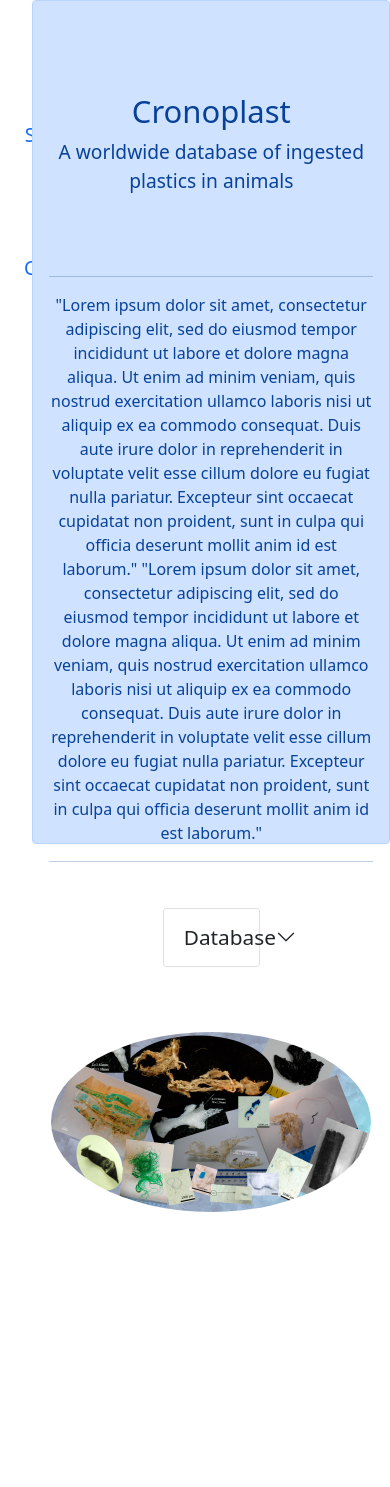
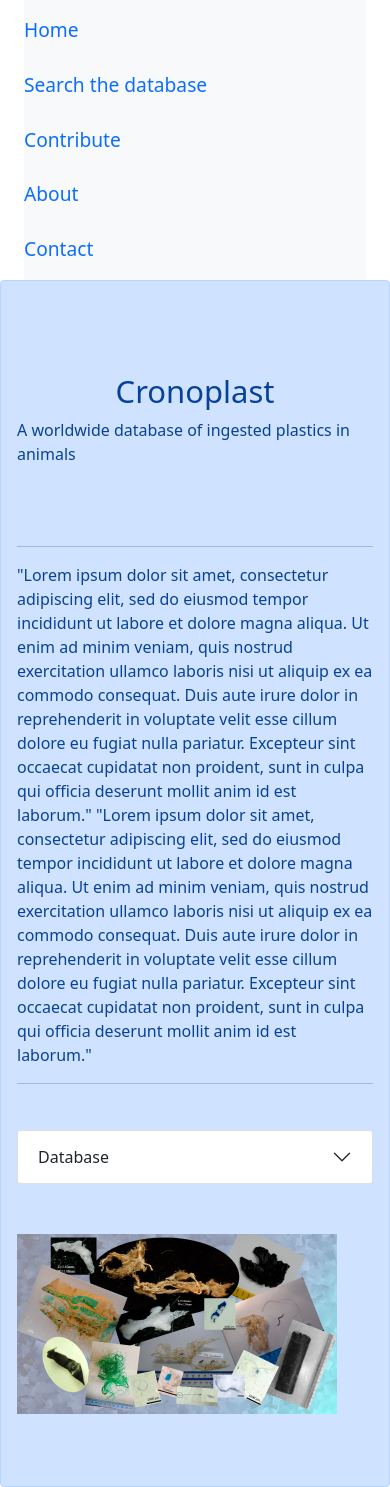
Before and after one commit to calmarti/trofiplast-frontend, a React (Create React App) app: page / in a window 390 px wide. Before the commit the page ends 1221 px from the top, so only its background shows below. Built offline with nearby package versions, Linux system fonts and the light colour scheme.

Commit message:
Home: mobile responsive (homeMain.css y layout.css

```diff
--- a/src/components/Home/Home.js
+++ b/src/components/Home/Home.js
@@ -10,7 +10,7 @@ export default function Home() {
   return (
     <Container fluid /* className="row-size" */>
       <Row>
-        <Col xs={1} className="px-0" >
+        <Col md={1} className="px-0" >
           <Sidebar />
         </Col>
         <Col className="px-0">
--- a/src/components/Home/homeMain.css
+++ b/src/components/Home/homeMain.css
@@ -1,3 +1,23 @@
+.accordion {
+  position: relative;
+  top: 30px;
+  margin: 0 auto;
+  width:100%;
+  margin-bottom: 80px;
+}
+
+.search-button {
+  margin-top: 2px;
+  width: 300px;
+}
+
+.contrib-button {
+  margin-top: 8px;
+  width: 300px;
+}
+
+@media all and (min-width: 768px){
+
 .main{
   height: 100vh;
 }
@@ -17,9 +37,10 @@
   position: relative;
   top: 30px;
   margin: 0 auto;
-  width: 30%;
+  width: 20%;
   margin-bottom: 80px;
 }
+
 .accordion-header {
   font-size: 1.3rem;
 }
@@ -33,6 +54,7 @@
   margin-top: 8px;
   width: 300px;
 }
+
 .figure {
   position: relative;
   top: 15px;
@@ -43,3 +65,5 @@
   border-radius: 50%;
 
 }
+
+}
--- a/src/components/layout/layout.css
+++ b/src/components/layout/layout.css
@@ -1,7 +1,17 @@
-/* .row-size{
-  height: 100vh;
-} */
 
+.flex-column {
+  /* width: 100%; */
+  /* height: 100vh; */
+  /* margin-top:120px; */
+  flex-direction: column;
+  justify-content: center;
+  align-items: flex-start;
+  gap: 10px;
+  font-size: 1.2em;
+}
+
+
+@media all and (min-width: 768px){
 
 .flex-column {
   /* width: 100%; */
@@ -18,3 +28,5 @@
   text-align: center;
   /*  flex: 0 0 0;  /* /*PENDIENTE DE PROBAR DE SER NECESARIO */
 }
+
+}
```
